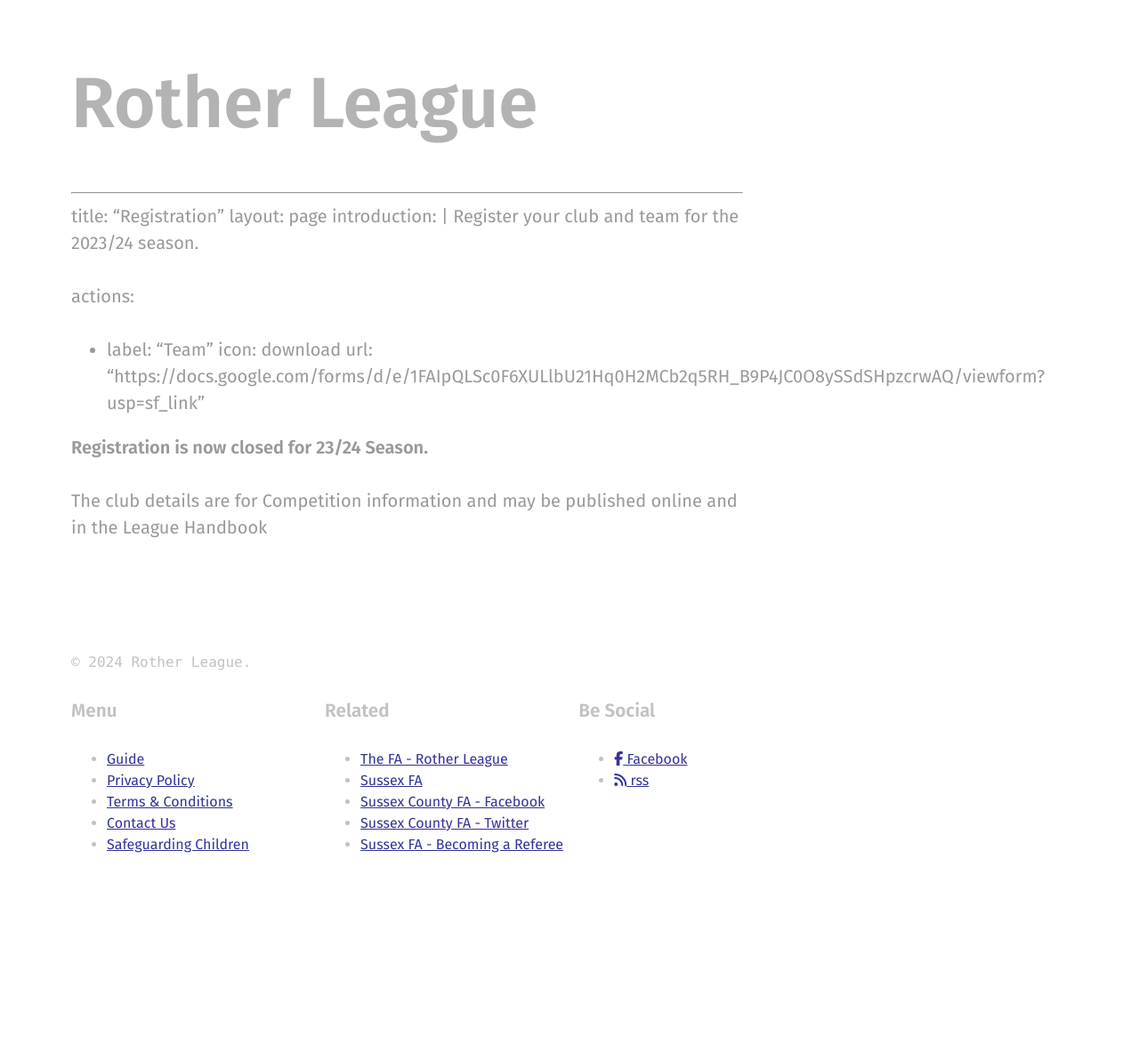
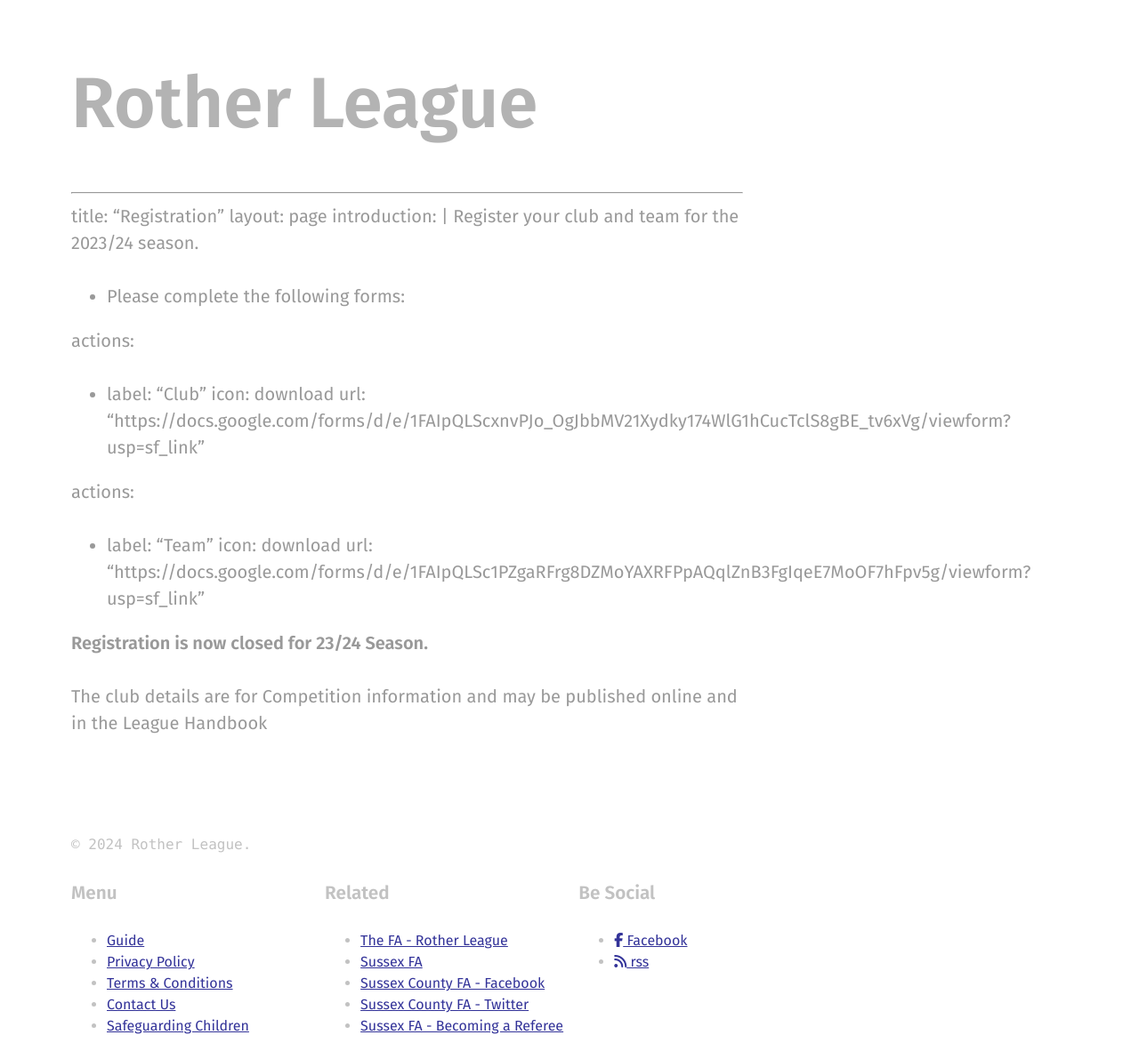
Before and after one commit to rotherleague/Rother, a Jekyll site: the page built from registration.md, in a window 1280 px wide, cut to the strip 247-1429 px from the top of the page. Shown: the whole strip at 89% size. Built offline with Jekyll 4.4.1, drawn with Linux system fonts in a browser that asks for light colours; nearby versions of some CDN libraries; our own code applies the rules of GitHub Pages for plain Markdown files; before the commit the page ends 1225 px from its top, so only the background shows below that; part of the change alters nothing that is shown.

Commit message:
Update registration.md

```diff
--- a/registration.md
+++ b/registration.md
@@ -4,24 +4,21 @@ layout: page
 introduction: |
  Register your club and team for the 2023/24 season.
 
-<!--
+
 
   - Please complete the following forms:
 
--->
 
-<!--
 actions:
   - label: "Club"
     icon: download
-    url: "https://docs.google.com/forms/d/e/1FAIpQLSe9ydXRopiVihC8DwWinSV-OJvl_UQwUuDDglKmg4MiYtc2CQ/viewform?usp=sf_link"
+    url: "https://docs.google.com/forms/d/e/1FAIpQLScxnvPJo_OgJbbMV21Xydky174WlG1hCucTclS8gBE_tv6xVg/viewform?usp=sf_link"
 
--->
 
 actions:
   - label: "Team"
     icon: download
-    url: "https://docs.google.com/forms/d/e/1FAIpQLSc0F6XULlbU21Hq0H2MCb2q5RH_B9P4JC0O8ySSdSHpzcrwAQ/viewform?usp=sf_link"
+    url: "https://docs.google.com/forms/d/e/1FAIpQLSc1PZgaRFrg8DZMoYAXRFPpAQqlZnB3FgIqeE7MoOF7hFpv5g/viewform?usp=sf_link"
 
 
 **Registration is now closed for 23/24 Season.**
```
